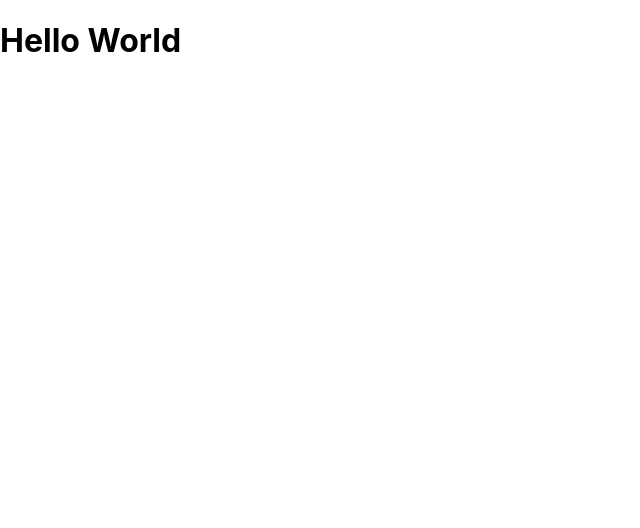
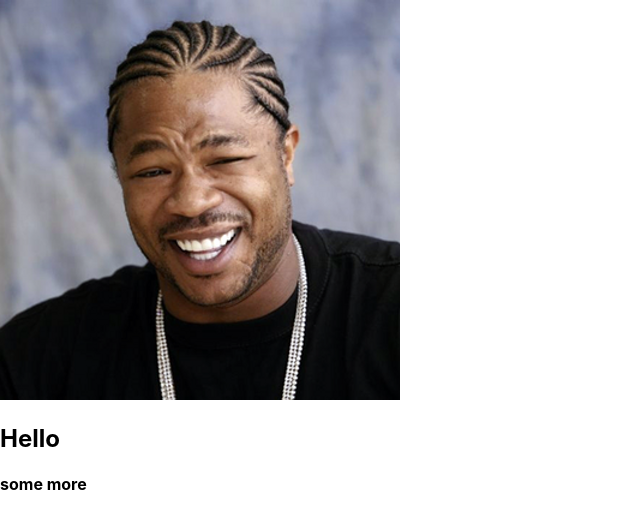
Before and after one commit to abnercabrera28/Meme-Generator, a React (Create React App) app: page / in a window 1280 px wide. Shown: the top 528 px of the page, without its empty margins (0-640 px from the left). Built offline with nearby package versions, Linux system fonts and the light colour scheme.

Commit message:
added header component in app.js, imported xzibit image, added xzibit image

```diff
--- a/src/App.js
+++ b/src/App.js
@@ -1,5 +1,6 @@
 import React from "react";
 import Header from "./components/Header";
+
 
 function App() {
   return (
--- a/src/components/Header.js
+++ b/src/components/Header.js
@@ -1,8 +1,14 @@
 import React from "react";
+import xzibit from "../images/Xzibit.png"
+
 
 const Header = () => {
     return (
-        <h1>Hello World</h1>
+        <header>
+            <img src={xzibit} alt="xzibhit"></img>
+            <h2>Hello</h2>
+            <h4>some more</h4>
+        </header>
     )
 }
 
```
Also changed, not shown: src/images/Xzibit.png (added).
